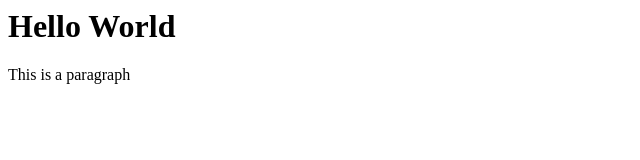
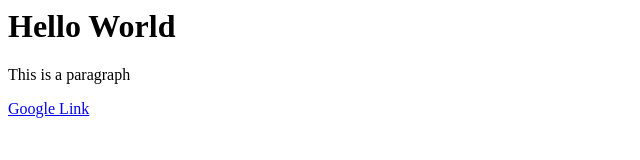
Before and after one commit to DMVTCWoodbridge/HelloWorld, a plain HTML site: page index.html in a window 1280 px wide. Shown: the whole page, without its empty margins (0-640 px from the left). Drawn offline with Linux system fonts and the light colour scheme.

Commit message:
Updated index.html
added a google link

```diff
--- a/index.html
+++ b/index.html
@@ -1,2 +1,3 @@
 <h1>Hello World</H1>
 <p> This is a paragraph</p>
+<a href="https://www.google.com">Google Link</a>
```
